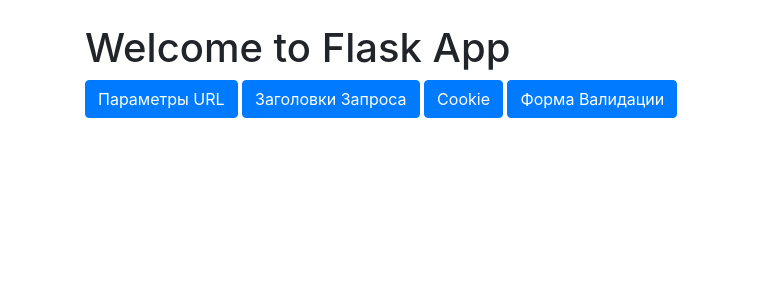
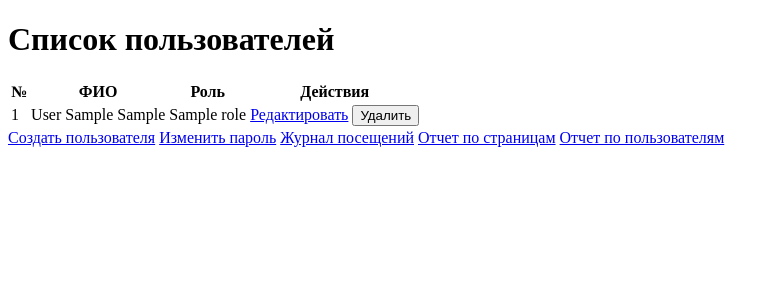
Before and after one commit to Oleg-Rodvanskiy/Rod_231-352_web_application, a Flask app: template app/templates/index.html in a window 1280 px wide. Shown: the top 300 px of the page, without its empty margins (0-780 px from the left). Run offline with Flask 3, Linux system fonts and the light colour scheme; the template is opened without the code that fills it: values that come from a table or form of the project are taken from there, others are empty; tables that the repository leaves empty hold one stand-in row (values such as "Sample post"); some libraries are stand-ins or nearby versions.

Commit message:
Add files via upload

```diff
--- a/app/app.py
+++ b/app/app.py
@@ -1,83 +1,182 @@
-from flask import Flask, request, render_template, redirect, url_for, flash, make_response
-import re
+from flask import Flask, render_template, redirect, url_for, flash, request
+from flask_sqlalchemy import SQLAlchemy
+from flask_login import LoginManager, login_user, login_required, logout_user, current_user
+from models import db, User, Role, VisitLog
+from forms import UserForm, ChangePasswordForm
+from decorators import check_rights
+from datetime import datetime
+import csv
+from io import StringIO
 
 app = Flask(__name__)
-app.secret_key = 'your_secret_key'  # Необходимо для работы flash-сообщений
+app.config['SQLALCHEMY_DATABASE_URI'] = 'sqlite:///users.db'
+app.config['SECRET_KEY'] = 'your_secret_key'
+db.init_app(app)
+login_manager = LoginManager(app)
+login_manager.login_view = 'login'
+
+
+@login_manager.user_loader
+def load_user(user_id):
+    return User.query.get(int(user_id))
+
+
+@app.before_request
+def log_visit():
+    log_entry = VisitLog(path=request.path, user_id=current_user.id if current_user.is_authenticated else None)
+    db.session.add(log_entry)
+    db.session.commit()
 
 
 @app.route('/')
+@login_required
 def index():
-    return render_template('index.html')
+    users = User.query.all()
+    return render_template('index.html', users=users)
 
 
-@app.route('/url-params')
-def url_params():
-    return render_template('url_params.html', params=request.args)
+@app.route('/login', methods=['GET', 'POST'])
+def login():
+    if request.method == 'POST':
+        login = request.form.get('login')
+        password = request.form.get('password')
+        user = User.query.filter_by(login=login).first()
+        if user and user.check_password(password):
+            login_user(user)
+            flash("Вы успешно вошли в систему.")
+            return redirect(url_for('index'))
+        flash("Неверный логин или пароль.")
+    return render_template('login.html')
 
 
-@app.route('/headers')
-def headers():
-    return render_template('headers.html', headers=request.headers)
+@app.route('/logout')
+@login_required
+def logout():
+    logout_user()
+    flash("Вы вышли из системы.")
+    return redirect(url_for('login'))
 
 
-@app.route('/cookies', methods=['GET', 'POST'])
-def cookies():
-    if request.method == 'POST':
-        resp = make_response(redirect(url_for('cookies')))
-        resp.set_cookie('my_cookie', 'cookie_value')
-        return resp
-
-    # Проверка на удаление куки
-    if 'delete' in request.args:
-        resp = make_response(redirect(url_for('cookies')))
-        resp.delete_cookie('my_cookie')
-        return resp
-
-    return render_template('cookies.html', cookie_value=request.cookies.get('my_cookie'))
+@app.route('/create_user', methods=['GET', 'POST'])
+@login_required
+@check_rights('Администратор')
+def create_user():
+    form = UserForm()
+    form.role_id.choices = [(role.id, role.name) for role in Role.query.all()]  # Значения для выбора ролей
+    if form.validate_on_submit():
+        user = User(login=form.login.data,
+                    last_name=form.last_name.data,
+                    first_name=form.first_name.data,
+                    patronymic=form.patronymic.data,
+                    role_id=form.role_id.data)
+        user.set_password(form.password.data)
+        db.session.add(user)
+        db.session.commit()
+        flash("Пользователь успешно создан!")
+        return redirect(url_for('index'))
+    return render_template('create_user.html', form=form)
 
 
-@app.route('/form-validation', methods=['GET', 'POST'])
-def form_validation():
-    if request.method == 'POST':
-        phone = request.form.get('phone')
-        error = None
+@app.route('/edit_user/<int:user_id>', methods=['GET', 'POST'])
+@login_required
+@check_rights('Администратор')
+def edit_user(user_id):
+    user = User.query.get(user_id)
+    form = UserForm(obj=user)
+    form.role_id.choices = [(role.id, role.name) for role in Role.query.all()]
 
-        # Удаляем все символы, кроме представленных
-        cleaned_phone = re.sub(r'[^\d()\+\-.\s]', '', phone)
+    if form.validate_on_submit():
+        user.login = form.login.data
+        user.last_name = form.last_name.data
+        user.first_name = form.first_name.data
+        user.patronymic = form.patronymic.data
+        if form.password.data:
+            user.set_password(form.password.data)
+        user.role_id = form.role_id.data
+        db.session.commit()
+        flash("Пользователь успешно обновлён!")
+        return redirect(url_for('index'))
 
-        # Проверка критериев
-        if cleaned_phone.startswith('+7') or cleaned_phone.startswith('8'):
-            if len(cleaned_phone) != 11:
-                error = 'Недопустимый ввод. Неверное количество цифр.'
-        else:
-            if len(cleaned_phone) != 10:
-                error = 'Недопустимый ввод. Неверное количество цифр.'
-
-        if not error and not re.match(r'^[\d\s().+-]+$', phone):
-            error = 'Недопустимый ввод. В номере телефона встречаются недопустимые символы.'
-
-        if error:
-            flash(error, 'danger')
-            return render_template('form_validation.html', phone=phone, error=error)
-
-        # Форматируем номер
-        formatted_phone = format_phone_number(cleaned_phone)
-        return render_template('form_validation.html', phone=formatted_phone)
-
-    return render_template('form_validation.html')
+    return render_template('edit_user.html', form=form, user=user)
 
 
-def format_phone_number(phone):
-    """ Форматирует номер телефона в формат 8-***-***-**-** """
-    if phone.startswith('+7'):
-        phone = phone[2:]  # Убираем +7
-    elif phone.startswith('8'):
-        phone = phone[1:]  # Убираем 8
+@app.route('/delete_user/<int:user_id>', methods=['POST'])
+@login_required
+@check_rights('Администратор')
+def delete_user(user_id):
+    user = User.query.get(user_id)
+    db.session.delete(user)
+    db.session.commit()
+    flash("Пользователь удален.")
+    return redirect(url_for('index'))
 
-    # Преобразуем в формат 8-***-***-**-**
-    formatted = f"8-{phone[:3]}-{phone[3:6]}-{phone[6:8]}-{phone[8:]}"
-    return formatted
+
+@app.route('/change_password', methods=['GET', 'POST'])
+@login_required
+def change_password():
+    form = ChangePasswordForm()
+    if form.validate_on_submit():
+        if current_user.check_password(form.old_password.data):
+            current_user.set_password(form.new_password.data)
+            db.session.commit()
+            flash("Пароль успешно изменен.")
+            return redirect(url_for('index'))
+        else:
+            flash("Старый пароль неверен.")
+    return render_template('change_password.html', form=form)
+
+
+@app.route('/visit_log')
+@login_required
+@check_rights('Администратор')
+def visit_log():
+    logs = VisitLog.query.order_by(VisitLog.created_at.desc()).paginate(per_page=10)
+    return render_template('visit_log.html', logs=logs)
+
+
+@app.route('/report/pages')
+@login_required
+@check_rights('Администратор')
+def report_pages():
+    page_stats = db.session.query(VisitLog.path, db.func.count(VisitLog.id).label('count')) \
+        .group_by(VisitLog.path) \
+        .order_by(db.desc('count')).all()
+    return render_template('report_pages.html', page_stats=page_stats)
+
+
+@app.route('/report/users')
+@login_required
+@check_rights('Администратор')
+def report_users():
+    user_stats = db.session.query(User, db.func.count(VisitLog.id).label('count')) \
+        .outerjoin(VisitLog) \
+        .group_by(User.id) \
+        .order_by(db.desc('count')).all()
+    return render_template('report_users.html', user_stats=user_stats)
+
+
+@app.route('/export/pages')
+@login_required
+@check_rights('Администратор')
+def export_pages():
+    page_stats = db.session.query(VisitLog.path, db.func.count(VisitLog.id).label('count')) \
+        .group_by(VisitLog.path) \
+        .order_by(db.desc('count')).all()
+
+    output = StringIO()
+    writer = csv.writer(output)
+    writer.writerow(['Страница', 'Количество посещений'])
+    for record in page_stats:
+        writer.writerow(record)
+
+    output.seek(0)
+    return output.getvalue(), 200, {
+        'Content-Type': 'text/csv',
+        'Content-Disposition': 'attachment; filename="report_pages.csv"'
+    }
 
 
 if __name__ == '__main__':
+    with app.app_context():
+        db.create_all()  # Создать таблицы
     app.run(debug=True)
--- /dev/null
+++ b/app/models.py
@@ -0,0 +1,36 @@
+from flask_sqlalchemy import SQLAlchemy
+from datetime import datetime
+from werkzeug.security import generate_password_hash, check_password_hash
+
+db = SQLAlchemy()
+
+class Role(db.Model):
+    id = db.Column(db.Integer, primary_key=True)
+    name = db.Column(db.String(50), nullable=False)
+    description = db.Column(db.String(200))
+
+class User(db.Model):
+    id = db.Column(db.Integer, primary_key=True)
+    login = db.Column(db.String(50), unique=True, nullable=False)
+    password_hash = db.Column(db.String(128), nullable=False)
+    last_name = db.Column(db.String(50))
+    first_name = db.Column(db.String(50), nullable=False)
+    patronymic = db.Column(db.String(50))
+    role_id = db.Column(db.Integer, db.ForeignKey('role.id'))
+    created_at = db.Column(db.DateTime, default=datetime.utcnow)
+
+    role = db.relationship('Role')
+
+    def set_password(self, password):
+        self.password_hash = generate_password_hash(password)
+
+    def check_password(self, password):
+        return check_password_hash(self.password_hash, password)
+
+class VisitLog(db.Model):
+    id = db.Column(db.Integer, primary_key=True)
+    path = db.Column(db.String(100), nullable=False)
+    user_id = db.Column(db.Integer, db.ForeignKey('user.id'), nullable=True)
+    created_at = db.Column(db.DateTime, default=datetime.utcnow)
+
+    user = db.relationship('User', backref='visit_logs')
--- a/app/templates/index.html
+++ b/app/templates/index.html
@@ -1,20 +1,36 @@
-<!doctype html>
+<!DOCTYPE html>
 <html lang="en">
 <head>
-    <meta charset="utf-8">
-    <meta name="viewport" content="width=device-width, initial-scale=1, shrink-to-fit=no">
-    <title>Flask App</title>
-    <link rel="stylesheet" href="https://stackpath.bootstrapcdn.com/bootstrap/4.5.2/css/bootstrap.min.css">
+    <meta charset="UTF-8">
+    <title>User Management</title>
 </head>
 <body>
-
-<div class="container mt-4">
-    <h1>Welcome to Flask App</h1>
-    <a href="/url-params" class="btn btn-primary">Параметры URL</a>
-    <a href="/headers" class="btn btn-primary">Заголовки Запроса</a>
-    <a href="/cookies" class="btn btn-primary">Cookie</a>
-    <a href="/form-validation" class="btn btn-primary">Форма Валидации</a>
-</div>
-
+    <h1>Список пользователей</h1>
+    <table>
+        <tr>
+            <th>№</th>
+            <th>ФИО</th>
+            <th>Роль</th>
+            <th>Действия</th>
+        </tr>
+        {% for user in users %}
+        <tr>
+            <td>{{ loop.index }}</td>
+            <td>{{ user.last_name }} {{ user.first_name }} {{ user.patronymic }}</td>
+            <td>{{ user.role.name if user.role else 'Нет роли' }}</td>
+            <td>
+                <a href="{{ url_for('edit_user', user_id=user.id) }}">Редактировать</a>
+                <form action="{{ url_for('delete_user', user_id=user.id) }}" method="POST" style="display:inline;">
+                    <button type="submit">Удалить</button>
+                </form>
+            </td>
+        </tr>
+        {% endfor %}
+    </table>
+    <a href="{{ url_for('create_user') }}">Создать пользователя</a>
+    <a href="{{ url_for('change_password') }}">Изменить пароль</a>
+    <a href="{{ url_for('visit_log') }}">Журнал посещений</a>
+    <a href="{{ url_for('report_pages') }}">Отчет по страницам</a>
+    <a href="{{ url_for('report_users') }}">Отчет по пользователям</a>
 </body>
 </html>
```
Also changed, not shown: app/decorator.py (added, +22 -0 lines), app/forms.py (added, +26 -0 lines), app/tests/test_app.py (+85 -52 lines).
